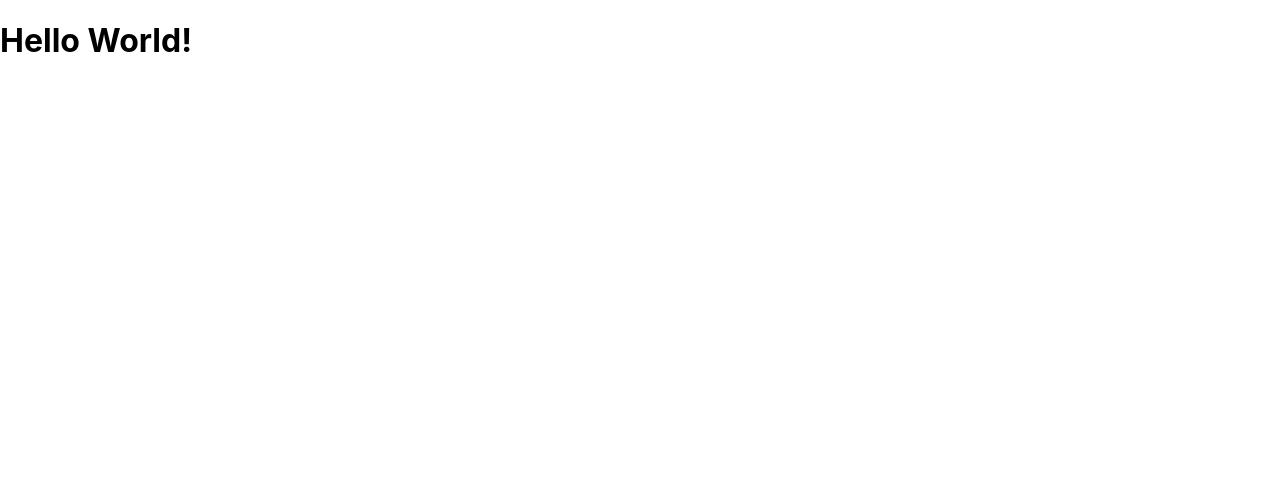
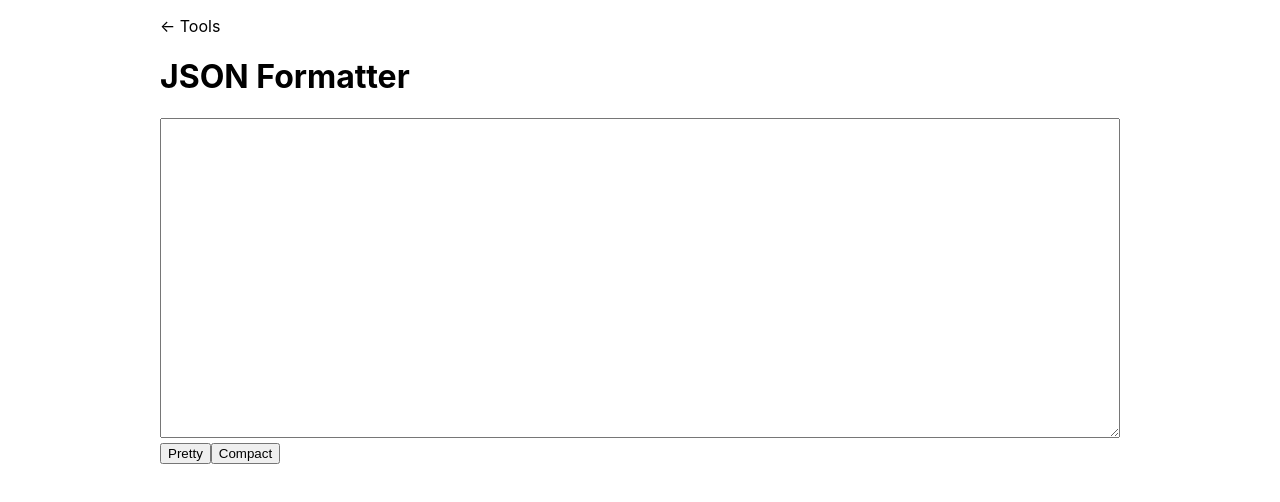
Before and after one commit to meddy/tools, a Next.js app: page /json-formatter in a window 1280 px wide. Shown: the top 502 px of the page. Built offline with nearby package versions, Linux system fonts and the light colour scheme.

Commit message:
very basic styling

```diff
--- a/pages/json-formatter.tsx
+++ b/pages/json-formatter.tsx
@@ -1,9 +1,26 @@
 import type { NextPage } from "next";
+import Head from "next/head";
+import Link from "next/link";
+import styles from "../styles/JsonFormatter.module.css";
 
 const JsonFormatter: NextPage = () => {
   return (
-    <div>
-      <h1>Hello World!</h1>
+    <div className={styles.container}>
+      <Head>
+        <title>JSON Formatter</title>
+        <link rel="icon" href="/favicon.ico" />
+      </Head>
+      <main className={styles.main}>
+        <Link href="/">
+          <a>&larr; Tools</a>
+        </Link>
+        <h1>JSON Formatter</h1>
+        <textarea className={styles.input}></textarea>
+        <div>
+          <button>Pretty</button>
+          <button>Compact</button>
+        </div>
+      </main>
     </div>
   );
 };
--- /dev/null
+++ b/styles/JsonFormatter.module.css
@@ -0,0 +1,15 @@
+.container {
+  display: flex;
+  justify-content: center;
+  padding: 1rem 2rem 0 2rem;
+}
+
+.main {
+  max-width: 960px;
+  width: 100%;
+}
+
+.input {
+  width: 100%;
+  height: 320px;
+}
```
Also changed, not shown: pages/index.tsx (+13 -4 lines).
